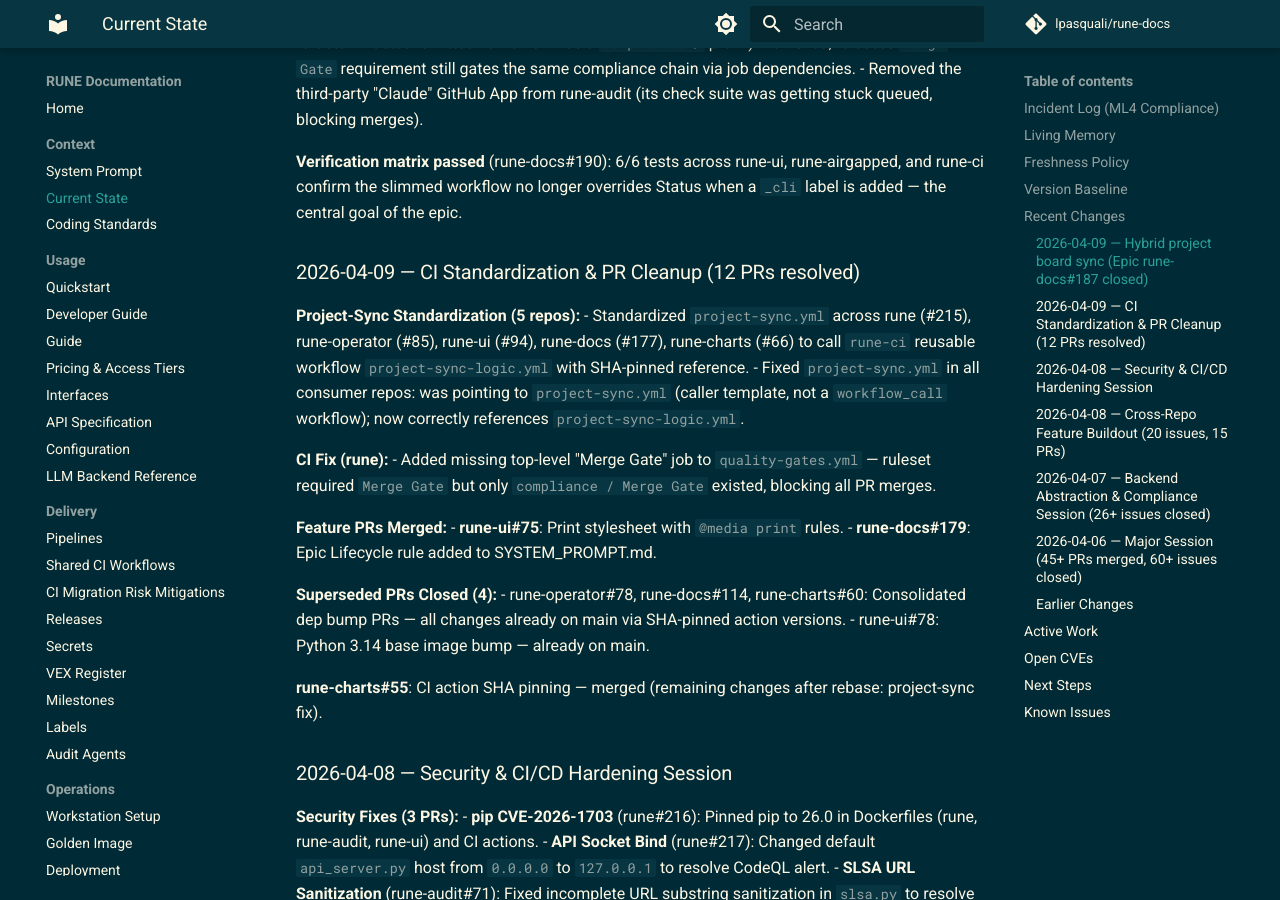
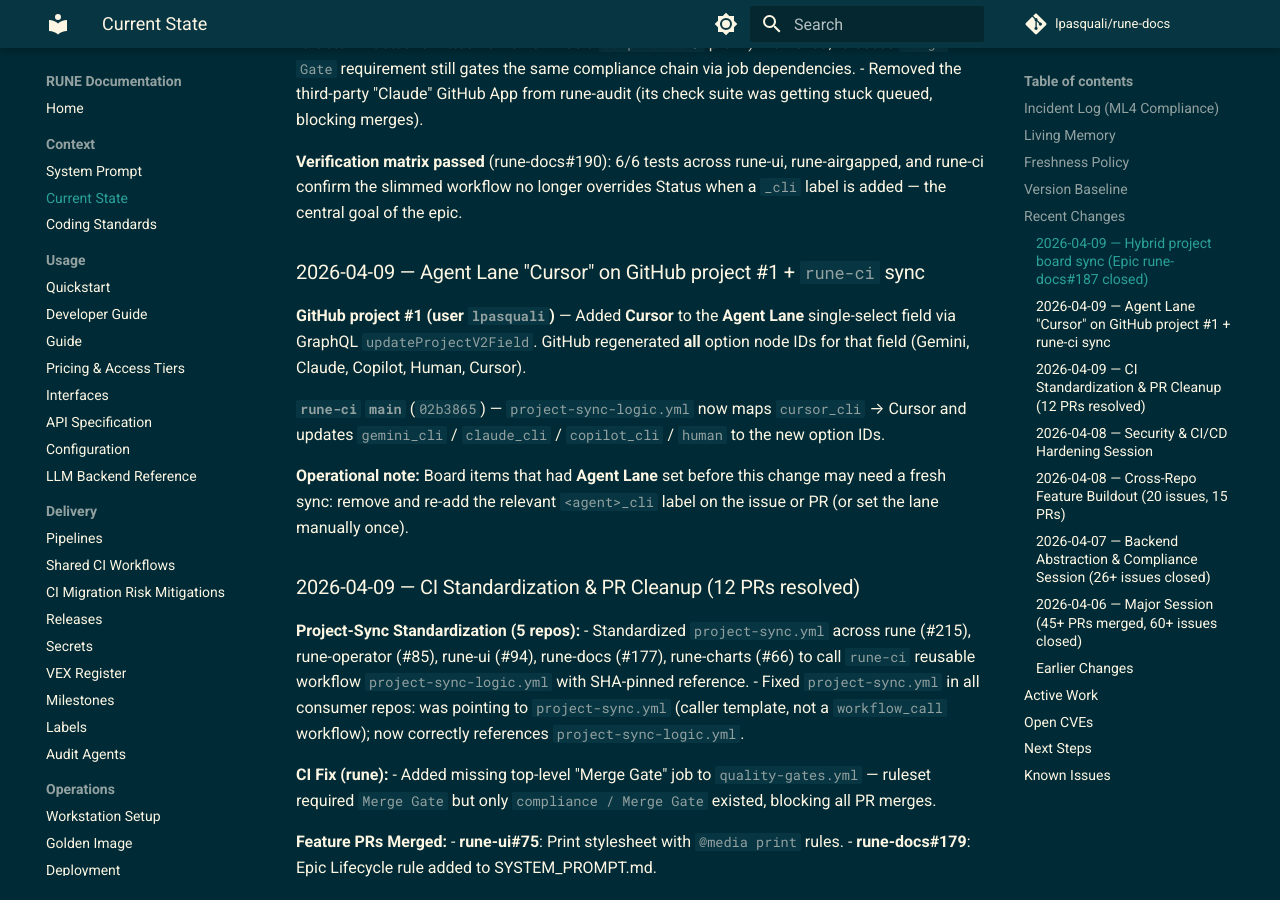
Before and after one commit to lpasquali/rune-docs, an MkDocs documentation site: the page built from docs/context/CURRENT_STATE.md, in a window 1280 px wide and 900 px high, scrolled down 1905 px. Built offline with MkDocs 1.6.1 and Material for MkDocs 9.7.7, drawn with Linux system fonts in a browser that asks for light colours; comment, search, counter and statistics services are not loaded; the version menu is left out.

Commit message:
docs: CURRENT_STATE — Cursor Agent Lane + rune-ci option ID refresh
Record GitHub project #1 field change, rune-ci 02b3865 mapping, and
re-sync note for stale board items.

```diff
--- a/docs/context/CURRENT_STATE.md
+++ b/docs/context/CURRENT_STATE.md
@@ -52,6 +52,14 @@
 - Removed the third-party "Claude" GitHub App from rune-audit (its check suite was getting stuck queued, blocking merges).
 
 **Verification matrix passed** (rune-docs#190): 6/6 tests across rune-ui, rune-airgapped, and rune-ci confirm the slimmed workflow no longer overrides Status when a `_cli` label is added — the central goal of the epic.
+
+### 2026-04-09 — Agent Lane "Cursor" on GitHub project #1 + `rune-ci` sync
+
+**GitHub project #1 (user `lpasquali`)** — Added **Cursor** to the **Agent Lane** single-select field via GraphQL `updateProjectV2Field`. GitHub regenerated **all** option node IDs for that field (Gemini, Claude, Copilot, Human, Cursor).
+
+**`rune-ci` `main`** (`02b3865`) — `project-sync-logic.yml` now maps `cursor_cli` → Cursor and updates `gemini_cli` / `claude_cli` / `copilot_cli` / `human` to the new option IDs.
+
+**Operational note:** Board items that had **Agent Lane** set before this change may need a fresh sync: remove and re-add the relevant `<agent>_cli` label on the issue or PR (or set the lane manually once).
 
 ### 2026-04-09 — CI Standardization & PR Cleanup (12 PRs resolved)
 
```
